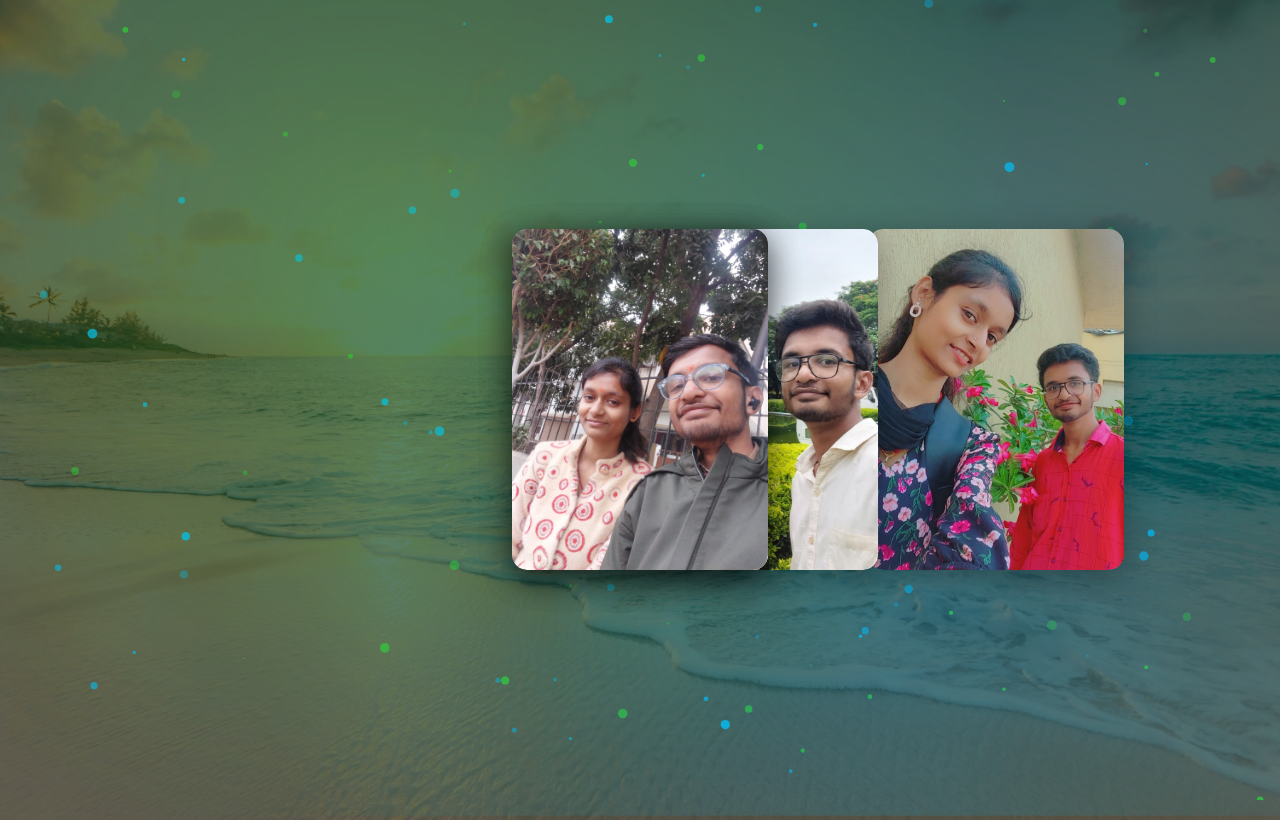
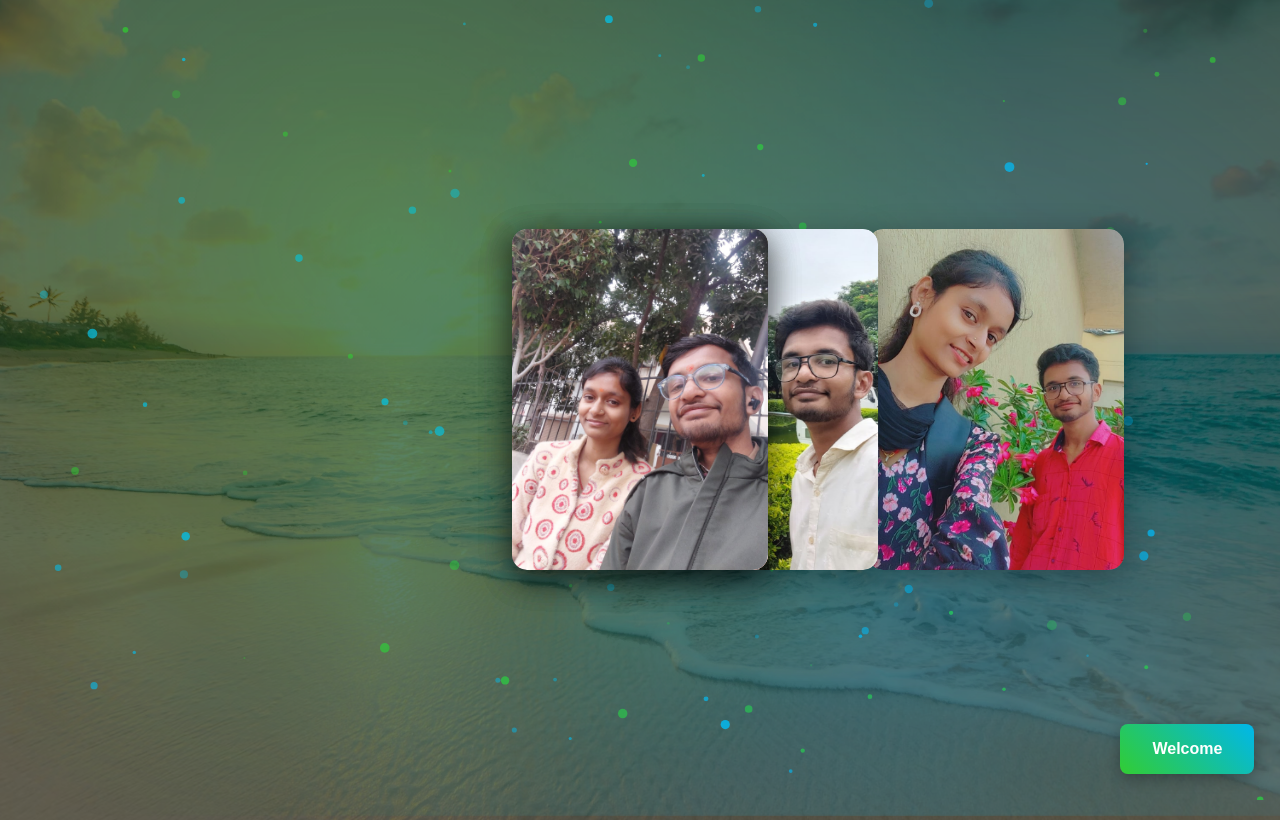
Before and after one commit to samakshrastogi/Friendship-Anniversary, a plain HTML site: page firstpage.html in a window 1280 px wide. Shown: the top 820 px of the page. Drawn offline with Linux system fonts and the light colour scheme.

Commit message:
Update firstpage.html

```diff
--- a/firstpage.html
+++ b/firstpage.html
@@ -265,7 +265,7 @@
       const welcomeButton = document.getElementById("welcomeButton");
       setTimeout(() => {
         welcomeButton.classList.add("visible");
-      }, 20000);
+      }, 2000);
 
       // Canvas background with animated nature-inspired particles
       const canvas = document.getElementById("bgCanvas");
```
